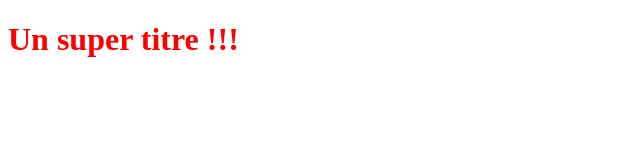
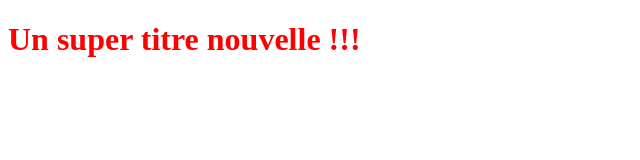
Before and after one commit to MARION-philippe/OpenclassroomsProject, a plain HTML site: page index.html in a window 1280 px wide. Shown: the whole page, without its empty margins (0-640 px from the left). Drawn offline with Linux system fonts and the light colour scheme.

Commit message:
version incluant changement important dans le titre

```diff
--- a/index.html
+++ b/index.html
@@ -5,6 +5,6 @@
    <link rel="stylesheet" type="text/css" href="styles.css">
 </head>
 <body>
-   <h1>Un super titre !!!</h1>
+   <h1>Un super titre nouvelle !!!</h1>
 </body>
 </html>
```
